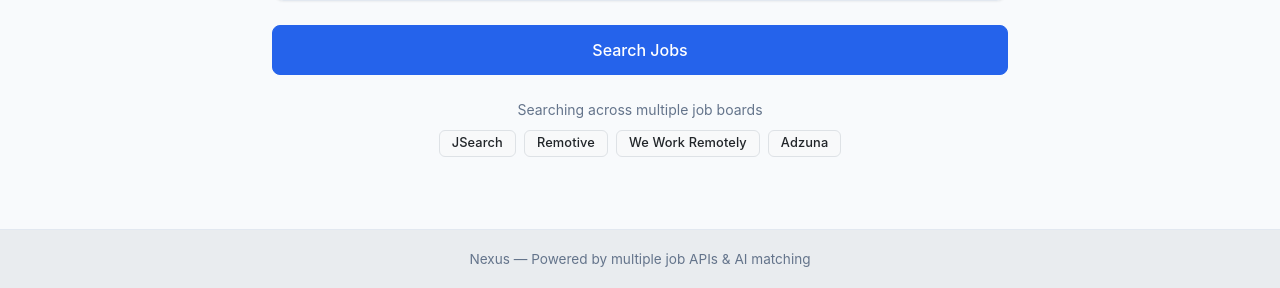
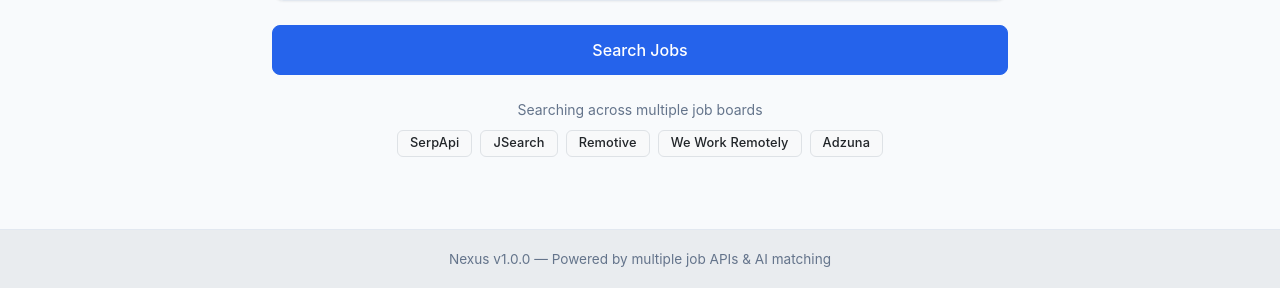
Before and after one commit to dagint/nexus, a Flask app: page / in a window 1280 px wide. Shown: the part 1506-1794 px from the top of the page. Run offline with Flask 3, Linux system fonts and the light colour scheme; data comes from the database, SQL or seed files in the repository; some libraries are stand-ins or nearby versions.

Commit message:
Add version number to footer and SerpApi to source list (#12)
- Add VERSION = "1.0.0" in config.py
- Display version in base.html footer via context processor
- Add missing SerpApi badge to index.html source list

Co-authored-by: Claude Opus 4.6 <noreply@anthropic.com>

```diff
--- a/app.py
+++ b/app.py
@@ -136,7 +136,8 @@ def set_security_headers(response):
 
 @app.context_processor
 def inject_notification_count():
-    ctx = {"config": Config}
+    from config import VERSION
+    ctx = {"config": Config, "version": VERSION}
     if current_user.is_authenticated:
         ctx["notification_count"] = get_unread_count(current_user.id)
     else:
--- a/config.py
+++ b/config.py
@@ -2,6 +2,8 @@ import logging
 import os
 import sys
 from dotenv import load_dotenv
+
+VERSION = "1.0.0"
 
 load_dotenv()
 
--- a/templates/base.html
+++ b/templates/base.html
@@ -127,7 +127,7 @@
 
     <footer class="bg-body-secondary py-3 mt-5">
         <div class="container text-center text-muted">
-            <small>Nexus &mdash; Powered by multiple job APIs &amp; AI matching</small>
+            <small>Nexus v{{ version }} &mdash; Powered by multiple job APIs &amp; AI matching</small>
         </div>
     </footer>
 
--- a/templates/index.html
+++ b/templates/index.html
@@ -147,6 +147,7 @@
         <div class="text-center mb-4">
             <p class="text-muted small mb-2">Searching across multiple job boards</p>
             <div class="d-flex gap-2 flex-wrap justify-content-center source-list">
+                <span class="badge bg-light text-dark border">SerpApi</span>
                 <span class="badge bg-light text-dark border">JSearch</span>
                 <span class="badge bg-light text-dark border">Remotive</span>
                 <span class="badge bg-light text-dark border">We Work Remotely</span>
```
